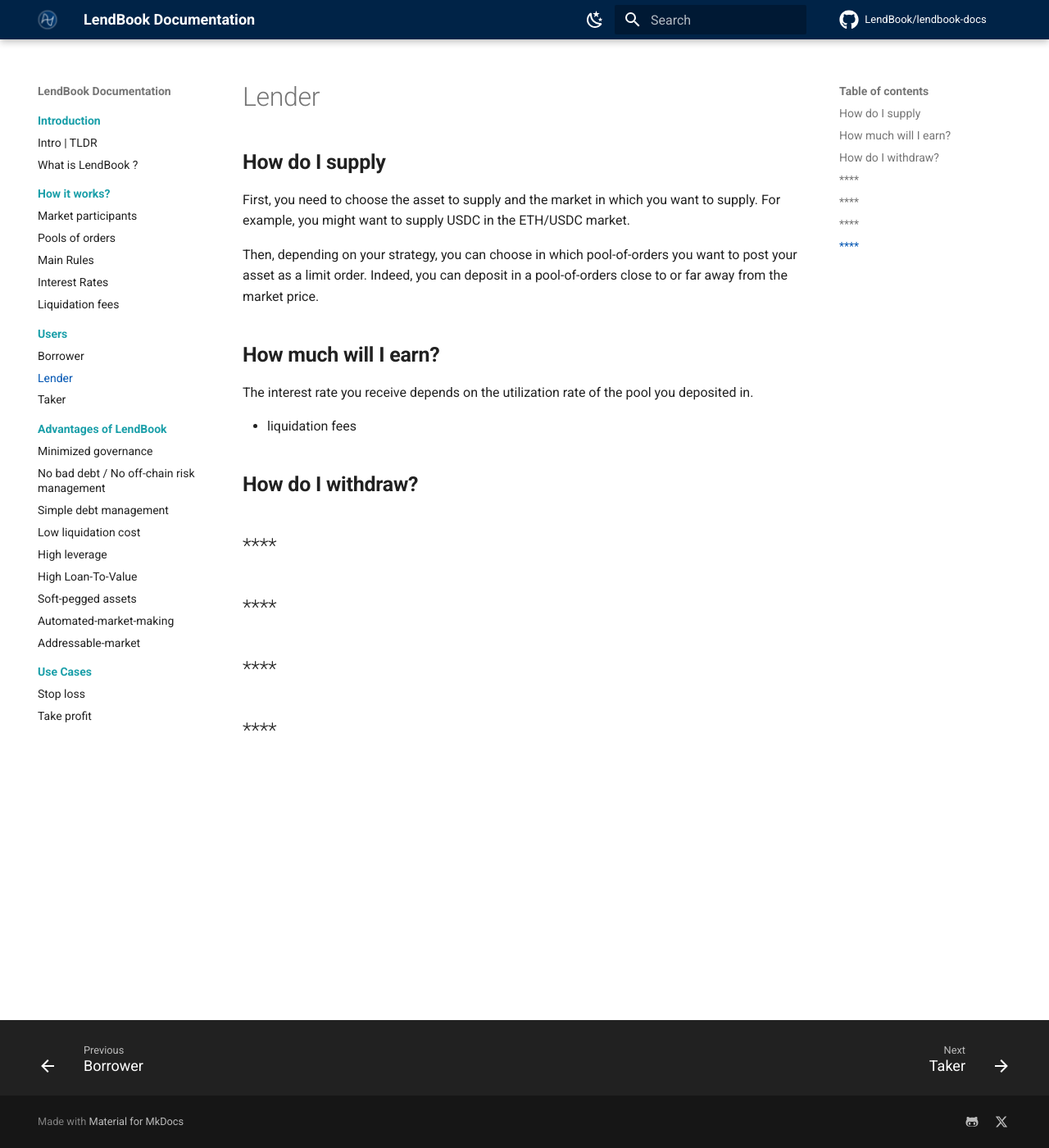
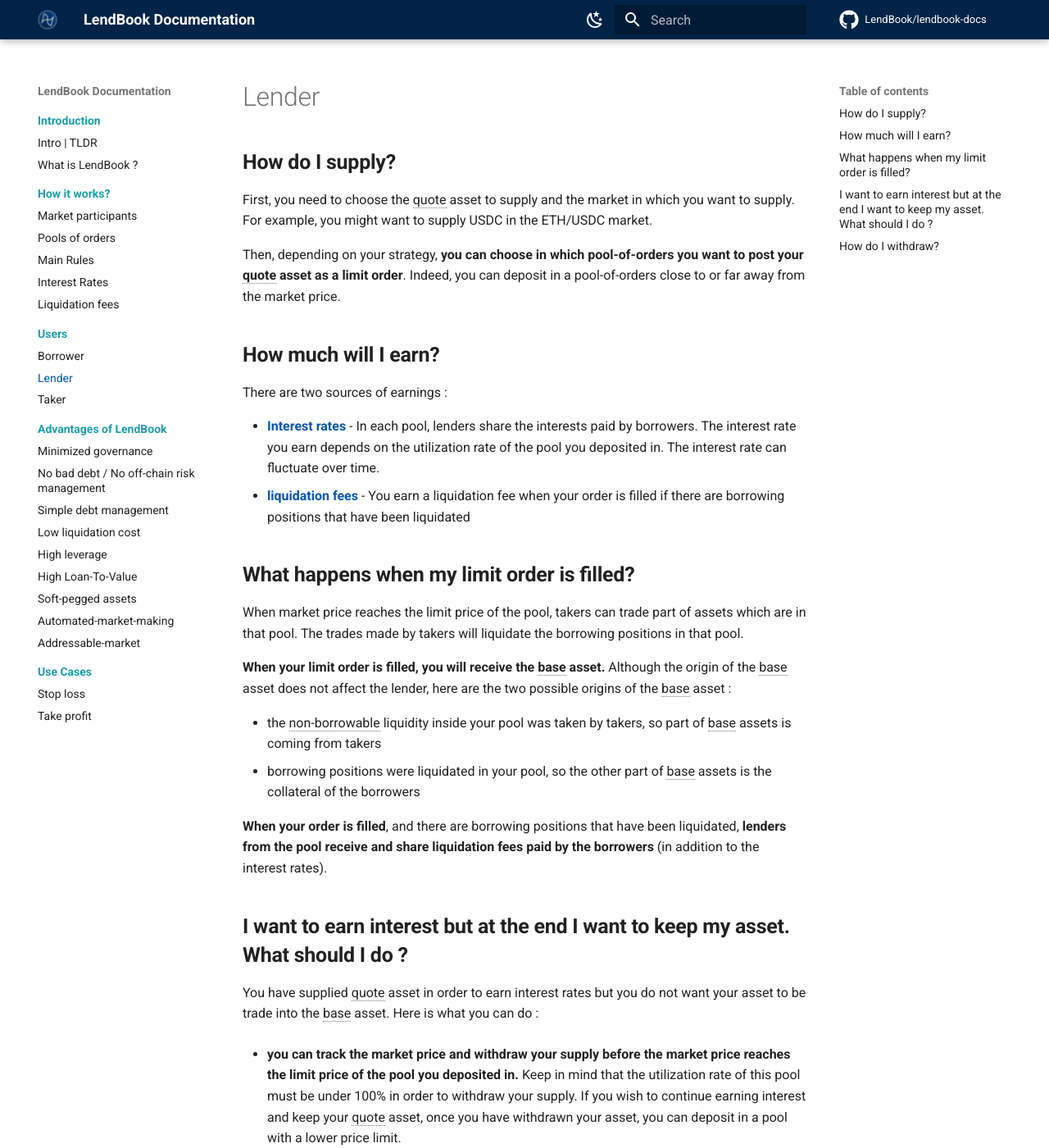
Before and after one commit to LendBook/lendbook-docs, an MkDocs documentation site: the page built from docs/users/lender.md, in a window 1280 px wide and 1400 px high. Shown: the whole window at 82% size. Built offline with MkDocs 1.6.1 and Material for MkDocs 9.7.7, drawn with Linux system fonts in a browser that asks for light colours; comment, search, counter and statistics services are not loaded; some of the changed text lies outside the part shown.

Commit message:
abbreviations+lenders

```diff
--- a/docs/users/lender.md
+++ b/docs/users/lender.md
@@ -1,27 +1,39 @@
 
-## **How do I supply**
+## **How do I supply?**
 
-First, you need to choose the asset to supply and the market in which you want to supply. For example, you might want to supply USDC in the ETH/USDC market.
+First, you need to choose the quote asset to supply and the market in which you want to supply. For example, you might want to supply USDC in the ETH/USDC market.
 
-Then, depending on your strategy, you can choose in which pool-of-orders you want to post your asset as a limit order. Indeed, you can deposit in a pool-of-orders close to or far away from the market price.
-
+Then, depending on your strategy, **you can choose in which pool-of-orders you want to post your quote asset as a limit order**. Indeed, you can deposit in a pool-of-orders close to or far away from the market price.
 
 ## **How much will I earn?**
 
-The interest rate you receive depends on the utilization rate of the pool you deposited in.
+There are two sources of earnings :
 
-+ liquidation fees
+* [**Interest rates**](../../how-it-works/interest-rates) - In each pool, lenders share the interests paid by borrowers. The interest rate you earn depends on the utilization rate of the pool you deposited in. The interest rate can fluctuate over time.
+* [**liquidation fees**](../../how-it-works/liquidation) - You earn a liquidation fee when your order is filled if there are borrowing positions that have been liquidated
+
+
+## **What happens when my limit order is filled?**
+
+When market price reaches the limit price of the pool, takers can trade part of assets which are in that pool. The trades made by takers will liquidate the borrowing positions in that pool.
+
+**When your limit order is filled, you will receive the base asset.** Although the origin of the base asset does not affect the lender, here are the two possible origins of the base asset :
+
+* the non-borrowable liquidity inside your pool was taken by takers, so part of base assets is coming from takers
+* borrowing positions were liquidated in your pool, so the other part of base assets is the collateral of the borrowers
+
+**When your order is filled**, and there are borrowing positions that have been liquidated, **lenders from the pool receive and share liquidation fees paid by the borrowers** (in addition to the interest rates).
+
+## **I want to earn interest but at the end I want to keep my asset. What should I do ?**
+
+You have supplied quote asset in order to earn interest rates but you do not want your asset to be trade into the base asset. Here is what you can do :
+
+* **you can track the market price and withdraw your supply before the market price reaches the limit price of the pool you deposited in.** Keep in mind that the utilization rate of this pool must be under 100% in order to withdraw your supply. If you wish to continue earning interest and keep your quote asset, once you have withdrawn your asset, you can deposit in a pool with a lower price limit.
+
+* you can wait for your order to be filled. You will receive the base asset plus liquidation fees. You then go to your favorite decentralize exchange to swap back the base asset you received into the quote asset. The liquidation fees you earn should cover the price slippage you may encounter.
+
 
 ## **How do I withdraw?**
+To withdraw you need to go to the "My positions" section, select the limit order you wish to withdraw and click on "Withdraw". Select the amount to withdraw and submit the transaction.
 
-
-## ****
-
-
-## ****
-
-
-## ****
-
-
-## ****
+You would need to make sure there is enough available liquidity (not borrowed) in the pool in order to withdraw. If the utilization rate of the pool is near 100%, you would need to wait for more liquidity to enter from suppliers or wait for borrowers to repay some of the borrowing positions.
--- a/mkdocs.yml
+++ b/mkdocs.yml
@@ -72,10 +72,13 @@
 
 
 markdown_extensions:
+  - abbr
   - pymdownx.highlight:
       anchor_linenums: true
   - pymdownx.inlinehilite
-  - pymdownx.snippets
+  - pymdownx.snippets:
+      auto_append:
+        - includes/abbreviations.md
   - admonition
   - pymdownx.arithmatex:
       generic: true
@@ -109,3 +112,7 @@
 
 repo_name: LendBook/lendbook-docs
 repo_url: https://github.com/LendBook/lendbook-docs
+
+
+watch:
+  - includes
```
Also changed, not shown: includes/abbreviations.md (added, +5 -0 lines).
